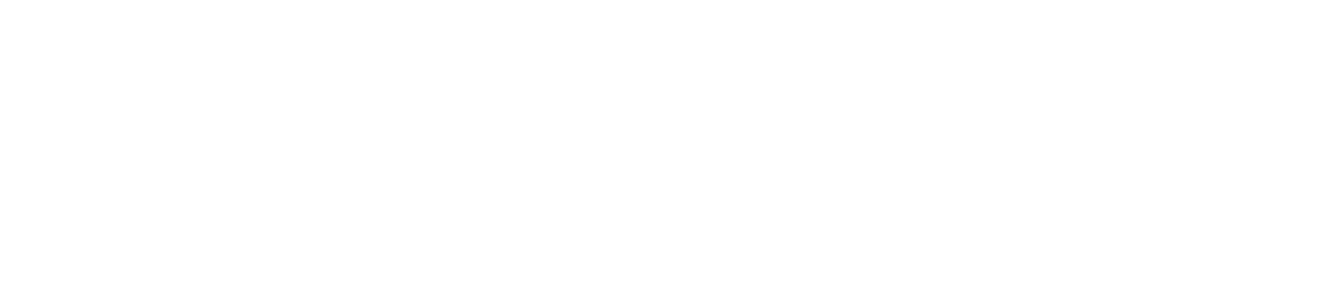
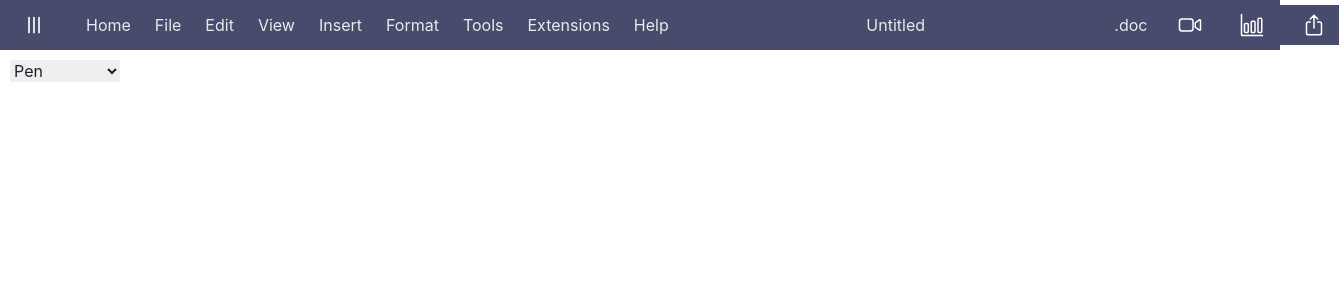
Before and after one commit to AG-2003/Group-Project, a React (Create React App) app in the folder frontend/: page /Board in a window 1280 px wide. Before the commit this address had no page. Shown: the top 300 px of the page, 1339 px wide, since content can reach past the window. Built offline with nearby package versions, Linux system fonts and the light colour scheme; a web font is replaced by a local one.

Commit message:
Whiteboard started. Pen, Eraser, Text, Clear done

```diff
--- a/frontend/package.json
+++ b/frontend/package.json
@@ -19,11 +19,13 @@
     "es6-shim": "^0.35.8",
     "firebase": "^10.7.1",
     "framer-motion": "^10.17.9",
+    "konva": "^9.3.0",
     "quill": "^1.3.7",
     "quill-image-resize-module": "^3.0.0",
     "react": "^18.2.0",
     "react-dom": "^18.2.0",
     "react-icons": "^4.12.0",
+    "react-konva": "^18.2.10",
     "react-quill": "^2.0.0",
     "react-router-dom": "^6.21.1",
     "react-scripts": "5.0.1",
--- a/frontend/src/App.tsx
+++ b/frontend/src/App.tsx
@@ -10,6 +10,8 @@
 import Settings from "./pages/Settings";
 import Landing from "./pages/Landing";
 import Doc from "./pages/Doc";
+import Whiteboard from "./pages/Whiteboard";
+
 import "draft-js/dist/Draft.css";
 
 function App() {
@@ -26,8 +28,17 @@
       <Route path="/newPwd" element={<NewPassword />} />
       <Route path="/Settings" element={<Settings />} />
       <Route path="/Doc" element={<Doc />} />
+      <Route path="/Board" element={<Whiteboard />} />;
     </Routes>
   );
 }
 
 export default App;
+
+// import Whiteboard from "./pages/Whiteboard";
+
+// function App() {
+//   return <Whiteboard />;
+// }
+
+// export default App;
--- a/frontend/src/components/Dashboard/Navbar.tsx
+++ b/frontend/src/components/Dashboard/Navbar.tsx
@@ -72,12 +72,15 @@
             Create a design
           </MenuButton>
           <MenuList>
-            <MenuItem icon={<FiFileText />} onClick={openModal}>
+            {/* <MenuItem icon={<FiFileText />} onClick={openModal}>
               Docs
-            </MenuItem>
+            </MenuItem> */}
+            <MenuItem icon={<FiFileText />}>Docs</MenuItem>
             <MenuItem icon={<LuPresentation />}>Slides</MenuItem>
             <MenuItem icon={<FiGrid />}>Spreadsheets</MenuItem>
-            <MenuItem icon={<FiClipboard />}>Whiteboard</MenuItem>
+            <MenuItem icon={<FiClipboard />} onClick={openModal}>
+              Whiteboard
+            </MenuItem>
           </MenuList>
         </Menu>
         <Link to="/settings">
--- a/frontend/src/components/Dashboard/sub-components/Modal.tsx
+++ b/frontend/src/components/Dashboard/sub-components/Modal.tsx
@@ -17,7 +17,8 @@
   const handleOkClick = () => {
     onConfirm(title);
     setTitle(""); // Clear the title after confirmation
-    navigate("/Doc"); // Navigate to the Docs page
+    // navigate("/Doc"); // Navigate to the Docs page
+    navigate("/Board"); // Navigate to the Docs page
   };
 
   return (
--- /dev/null
+++ b/frontend/src/components/Whiteboard/Canvas.scss
@@ -0,0 +1,21 @@
+.canvas-container {
+  position: fixed;
+
+  .tool-selector {
+    position: absolute;
+    top: 10px;
+    left: 10px;
+    z-index: 10;
+  }
+
+  .color-picker {
+    position: absolute;
+    top: 50px;
+    left: 10px;
+    z-index: 10;
+  }
+
+  .konvajs-content {
+    user-select: none; // prevent text selection while drawing
+  }
+}
--- /dev/null
+++ b/frontend/src/components/Whiteboard/Canvas.tsx
@@ -0,0 +1,133 @@
+import React, { useState, useRef } from "react";
+import { Stage, Layer, Line, Text, StageProps } from "react-konva";
+import "./Canvas.scss";
+
+type Tool = "pen" | "eraser" | "text" | "clear";
+
+interface LineType {
+  tool: Tool;
+  points: number[];
+}
+
+interface TextType {
+  tool: Tool;
+  x: number;
+  y: number;
+  text: string;
+}
+
+const Canvas: React.FC = () => {
+  const [tool, setTool] = useState<Tool>("pen");
+  const [lines, setLines] = useState<LineType[]>([]);
+  const [texts, setTexts] = useState<TextType[]>([]);
+  const isDrawing = useRef(false);
+
+  const handleMouseDown: StageProps["onMouseDown"] = (e) => {
+    // Prevent text tool action if clicking on an existing text
+    if (e.target !== e.target.getStage() && tool === "text") {
+      return;
+    }
+
+    isDrawing.current = true;
+    const pos = e.target.getStage()?.getPointerPosition();
+
+    if (pos) {
+      if (tool === "pen" || tool === "eraser") {
+        setLines([...lines, { tool, points: [pos.x, pos.y] }]);
+      } else if (tool === "text") {
+        const text = prompt("Enter the text:");
+        if (text) {
+          setTexts([...texts, { tool, x: pos.x, y: pos.y, text }]);
+        }
+      }
+    }
+  };
+
+  const handleMouseMove: StageProps["onMouseMove"] = (e) => {
+    if (!isDrawing.current || tool === "text") {
+      return;
+    }
+    const stage = e.target.getStage();
+    const point = stage?.getPointerPosition();
+    if (point) {
+      let lastLine = lines[lines.length - 1];
+      lastLine.points = lastLine.points.concat([point.x, point.y]);
+      lines.splice(lines.length - 1, 1, lastLine);
+      setLines(lines.concat());
+    }
+  };
+
+  const handleMouseUp: StageProps["onMouseUp"] = () => {
+    isDrawing.current = false;
+  };
+
+  const handleToolChange = (selectedTool: Tool) => {
+    if (selectedTool === "clear") {
+      clearBoard();
+    } else {
+      setTool(selectedTool);
+    }
+  };
+
+  const clearBoard = () => {
+    // Confirmation before clearing the board
+    const confirmClear = window.confirm(
+      "Are you sure you want to clear the board?"
+    );
+    if (confirmClear) {
+      setLines([]);
+      setTexts([]);
+    }
+  };
+
+  return (
+    <div className="canvas-container">
+      <Stage
+        width={window.innerWidth}
+        height={window.innerHeight}
+        onMouseDown={handleMouseDown}
+        onMouseMove={handleMouseMove}
+        onMouseUp={handleMouseUp}
+      >
+        <Layer>
+          {lines.map((line, i) => (
+            <Line
+              key={i}
+              points={line.points}
+              stroke="#df4b26"
+              strokeWidth={5}
+              tension={0.5}
+              lineCap="round"
+              lineJoin="round"
+              globalCompositeOperation={
+                line.tool === "eraser" ? "destination-out" : "source-over"
+              }
+            />
+          ))}
+          {texts.map((textItem, i) => (
+            <Text
+              key={i}
+              x={textItem.x}
+              y={textItem.y}
+              text={textItem.text}
+              fontSize={20}
+              draggable
+            />
+          ))}
+        </Layer>
+      </Stage>
+      <select
+        value={tool}
+        onChange={(e) => handleToolChange(e.target.value as Tool)}
+        className="tool-selector"
+      >
+        <option value="pen">Pen</option>
+        <option value="eraser">Eraser</option>
+        <option value="text">Text</option>
+        <option value="clear">Clear Board</option>{" "}
+      </select>
+    </div>
+  );
+};
+
+export default Canvas;
--- /dev/null
+++ b/frontend/src/components/Whiteboard/NavBar.scss
@@ -0,0 +1,79 @@
+.navbar {
+  width: 100%;
+  display: flex;
+  align-items: center;
+  background-color: #484c6c;
+  color: #e8eaed;
+  padding: 5px;
+
+    .menu-icon-button {
+      background: inherit;
+      font-size: 20px;
+      color: white;
+      margin-left: 9px;
+    }
+
+  .nav-items {
+    display: flex;
+    margin-left: 2rem;
+
+    .nav-item {
+      margin-right: 1.5rem;
+      cursor: pointer;
+
+      &:hover {
+        color: #dcdcf6;
+      }
+    }
+  }
+
+    .title-area {
+      flex-grow: 1;
+      margin-left: 10rem;
+      display: flex;
+      align-items: center;
+      padding: 0.35rem;
+      border-radius: 10px;
+
+      &:hover{
+        background-color: #00000044;
+      }
+
+      .title-input {
+        background-color: transparent;
+        border: none;
+        color: inherit;
+        font-size: inherit;
+        font-family: inherit;
+        margin-left: 0.5rem;
+
+        &:focus {
+          outline: none;
+        }
+      }
+    }
+
+    // NavBar.scss
+    .action-buttons {
+      margin-right: 1rem;
+      display: flex;
+      align-items: center;
+      background-color: inherit;
+
+      .action-icon {
+        margin-left: 12px;
+        color: white;
+        background-color: inherit;
+
+        &.call,&.analytics,&.share{
+          font-size: 24px;
+          background-color: inherit;
+          width: 50px;
+
+            &:hover {
+              background-color: #00000050;
+            }
+          }
+        }
+      }
+    }
--- /dev/null
+++ b/frontend/src/components/Whiteboard/NavBar.tsx
@@ -0,0 +1,112 @@
+import {
+  IconButton,
+  useDisclosure,
+  Tooltip,
+} from "@chakra-ui/react";
+import { HamburgerIcon } from "@chakra-ui/icons";
+import {
+  IoVideocamOutline,
+  IoBarChartOutline,
+  IoShareOutline,
+} from "react-icons/io5";
+import "./NavBar.scss";
+import { useState } from "react";
+
+interface Props {
+  isSidebarOpen: boolean;
+  onToggle: () => void;
+}
+
+const NavBar = ({ onToggle, isSidebarOpen }: Props) => {
+  const [title, setTitle] = useState("Untitled");
+  const { isOpen, onOpen, onClose } = useDisclosure();
+  const iconStyle = {
+    transform: isSidebarOpen ? "rotate(90deg)" : "rotate(0deg)",
+    transition: "transform 0.3s ease",
+  };
+  const handleTitleChange = (e: React.ChangeEvent<HTMLInputElement>) => {
+    setTitle(e.target.value);
+  };
+  const handleBlur = () => {
+    if (title.trim() === "") {
+      setTitle("Untitled");
+    }
+  };
+
+  return (
+    <div className="navbar">
+      <IconButton
+        className="menu-icon-button"
+        aria-label="Menu"
+        icon={<HamburgerIcon style={iconStyle} />}
+        onClick={onToggle}
+        colorScheme="purple.100"
+      />
+      <div className="nav-items">
+        <div className="nav-item">Home</div>
+        <div className="nav-item">File</div>
+        <div className="nav-item">Edit</div>
+        <div className="nav-item">View</div>
+        <div className="nav-item">Insert</div>
+        <div className="nav-item">Format</div>
+        <div className="nav-item">Tools</div>
+        <div className="nav-item">Extensions</div>
+        <div className="nav-item">Help</div>
+      </div>
+      <div className="title-area">
+        <input
+          className="title-input"
+          value={title}
+          onChange={handleTitleChange}
+          onBlur={handleBlur}
+          placeholder="Untitled"
+          aria-label="Document Title"
+        />
+        <span className="doc-extension">.doc</span>
+      </div>
+      <div className="action-buttons">
+        <Tooltip
+          label="Video Call"
+          className="tooltip-label"
+          placement="top"
+          hasArrow
+        >
+          <IconButton
+            className="action-icon call"
+            aria-label="Video Call"
+            icon={<IoVideocamOutline />}
+            onClick={onOpen}
+          />
+        </Tooltip>
+        <Tooltip
+          label="Get Analytics"
+          className="tooltip-label"
+          placement="top"
+          hasArrow
+        >
+          <IconButton
+            className="action-icon analytics"
+            aria-label="Analyse"
+            icon={<IoBarChartOutline />}
+            onClick={onOpen}
+          />
+        </Tooltip>
+        <Tooltip
+          label="Share"
+          className="tooltip-label"
+          placement="top"
+          hasArrow
+        >
+          <IconButton
+            className="action-icon share"
+            aria-label="share"
+            icon={<IoShareOutline />}
+            onClick={onOpen}
+          />
+        </Tooltip>
+      </div>
+    </div>
+  );
+};
+
+export default NavBar;
--- /dev/null
+++ b/frontend/src/pages/Whiteboard.tsx
@@ -0,0 +1,22 @@
+import React, { useState } from "react";
+import { createRoot } from "react-dom/client";
+import Canvas from "../components/Whiteboard/Canvas"; // Adjust the path as needed
+import NavBar from "../components/Whiteboard/NavBar";
+
+const container = document.getElementById("root");
+const root = createRoot(container!); // Non-null assertion operator
+root.render(<Canvas />);
+
+const Whiteboard: React.FC = () => {
+  const [isSidebarOpen, setIsSidebarOpen] = useState(true);
+
+  const toggleSidebar = () => setIsSidebarOpen(!isSidebarOpen);
+  return (
+    <div>
+      <NavBar onToggle={toggleSidebar} isSidebarOpen={isSidebarOpen} />
+      <Canvas />
+    </div>
+  );
+};
+
+export default Whiteboard;
```
Also changed, not shown: 1 other file (tests, documents, lock files or other folders).
